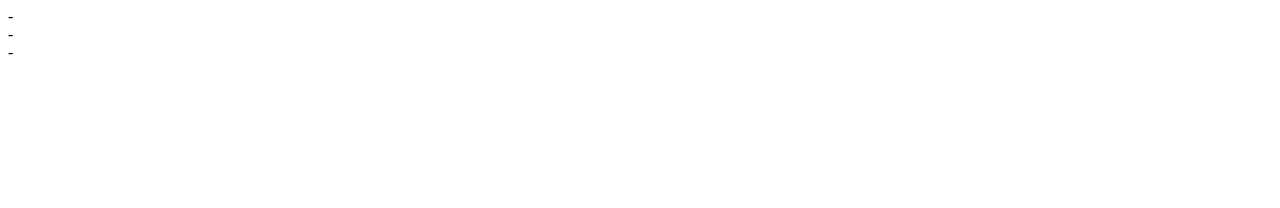
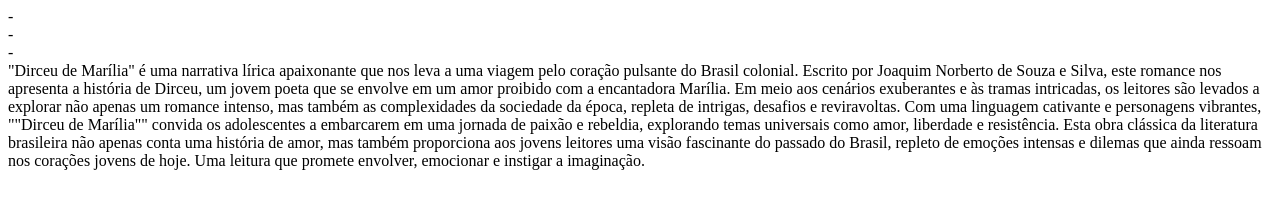
Before and after one commit to Joao1ano/joao1ano, a plain HTML site: page index.html in a window 1280 px wide. Drawn offline with Linux system fonts and the light colour scheme.

Commit message:
Update index.html

```diff
--- a/index.html
+++ b/index.html
@@ -13,3 +13,6 @@
 
 </body>
 </html>
+
+
+"Dirceu de Marília" é uma narrativa lírica apaixonante que nos leva a uma viagem pelo coração pulsante do Brasil colonial. Escrito por Joaquim Norberto de Souza e Silva, este romance nos apresenta a história de Dirceu, um jovem poeta que se envolve em um amor proibido com a encantadora Marília. Em meio aos cenários exuberantes e às tramas intricadas, os leitores são levados a explorar não apenas um romance intenso, mas também as complexidades da sociedade da época, repleta de intrigas, desafios e reviravoltas. Com uma linguagem cativante e personagens vibrantes, ""Dirceu de Marília"" convida os adolescentes a embarcarem em uma jornada de paixão e rebeldia, explorando temas universais como amor, liberdade e resistência. Esta obra clássica da literatura brasileira não apenas conta uma história de amor, mas também proporciona aos jovens leitores uma visão fascinante do passado do Brasil, repleto de emoções intensas e dilemas que ainda ressoam nos corações jovens de hoje. Uma leitura que promete envolver, emocionar e instigar a imaginação.
```
